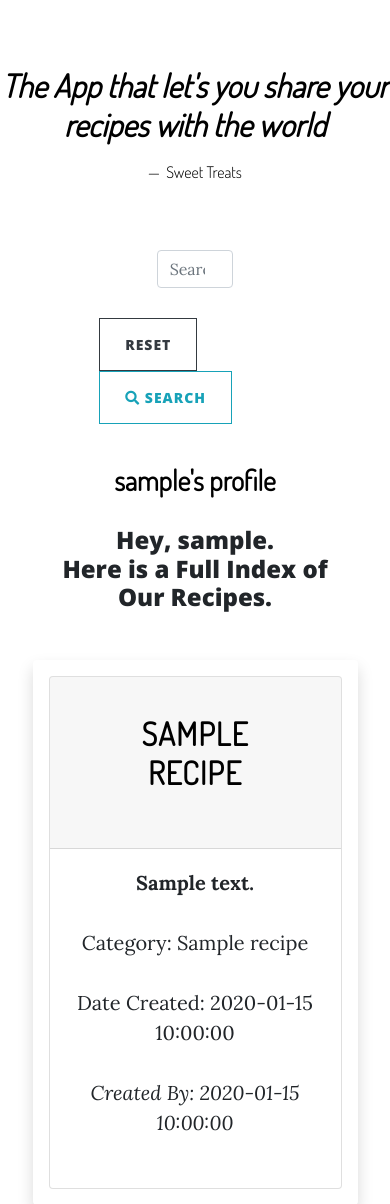
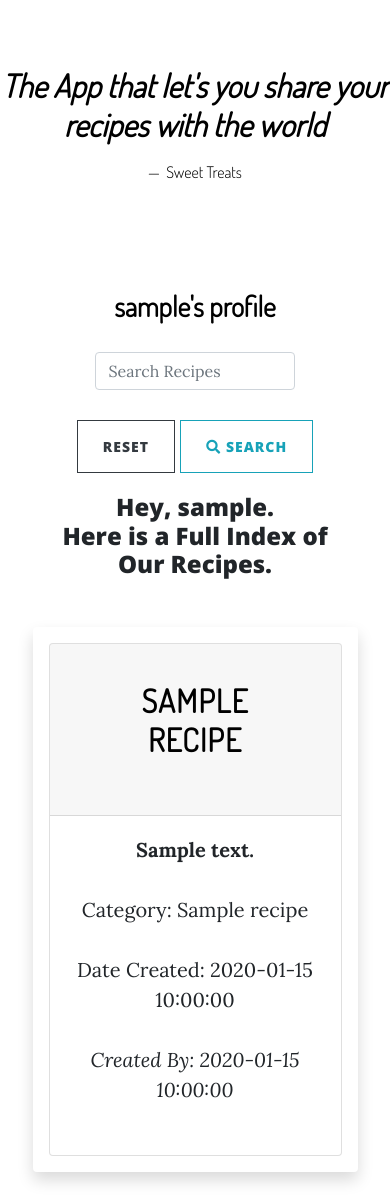
Before and after one commit to LRomero2/Sweet-Treats, a Flask app: page /search in a window 390 px wide. Shown: the part 449-1653 px from the top of the page. Run offline with Flask 2, Linux system fonts and the light colour scheme; the visitor is signed in with stand-in values (Sample User, id 1); a database or web service that is not in the repository returns one stand-in record (values such as "Sample title"); some libraries are stand-ins or nearby versions.

Commit message:
Finished styling the search bar and buttons on mobile.

```diff
--- a/static/css/css/clean-blog.css
+++ b/static/css/css/clean-blog.css
@@ -590,6 +590,7 @@ div#recipe-desc{
 
 #profile-h{
 padding-bottom:10px;
+padding-top:20px;
 }
 
 #profile-name{
--- a/templates/profile.html
+++ b/templates/profile.html
@@ -2,11 +2,25 @@
 {% block content %}
 
  {% if session.user %}
-<div class="container-fluid col-sm-10 col-8 justify-content-center">
+
+<div class="container" id="profile-welcome">
+    <div class="row justify-content-center">
+        <div class="col-10">
+            <div class="card-panel">
+                <h3 class="text-center" id="profile-name">
+                    {{ username }}'s profile
+                </h3>
+            </div>
+        </div>
+    </div>
+
+
+
+<div class="container-fluid col-sm-12 justify-content-center">
 <div id="tab-search" class="container-fluid col-10 justify-content-center">
         <form id="search-bar" action="{{ url_for('search') }}" method="post">
             <div class="row justify-content-center">
-                <div class="input-field" id="search-bar-input">
+                <div class="input-field col-10" id="search-bar-input">
                     <input class="form-control mr-sm-2 validate" name="query" id="query" minlength="3" type="search" placeholder="Search Recipes" aria-label="Search" required>
                     <label for="query"></label>
                 </div>
@@ -21,25 +35,16 @@
         </form>
     </div>
     </div>
-    {% endif %}
 
-
-<div class="container" id="profile-welcome">
-    <div class="row justify-content-center">
-        <div class="col-10">
-            <div class="card-panel">
-                <h3 class="text-center" id="profile-name">
-                    {{ username }}'s profile
-                </h3>
-            </div>
-        </div>
-    </div>
-    <div class="row justify-content-center">
+      <div class="row justify-content-center">
     <div class="col-10">
     <h4 class="text-center" id="profile-h">Hey, {{ username }}. <br> Here is a Full Index of Our Recipes.</h4>
     </div>
    </div>
    </div>
+
+    {% endif %}
+
 
 
 {% if recipes|length > 0 %}
```
